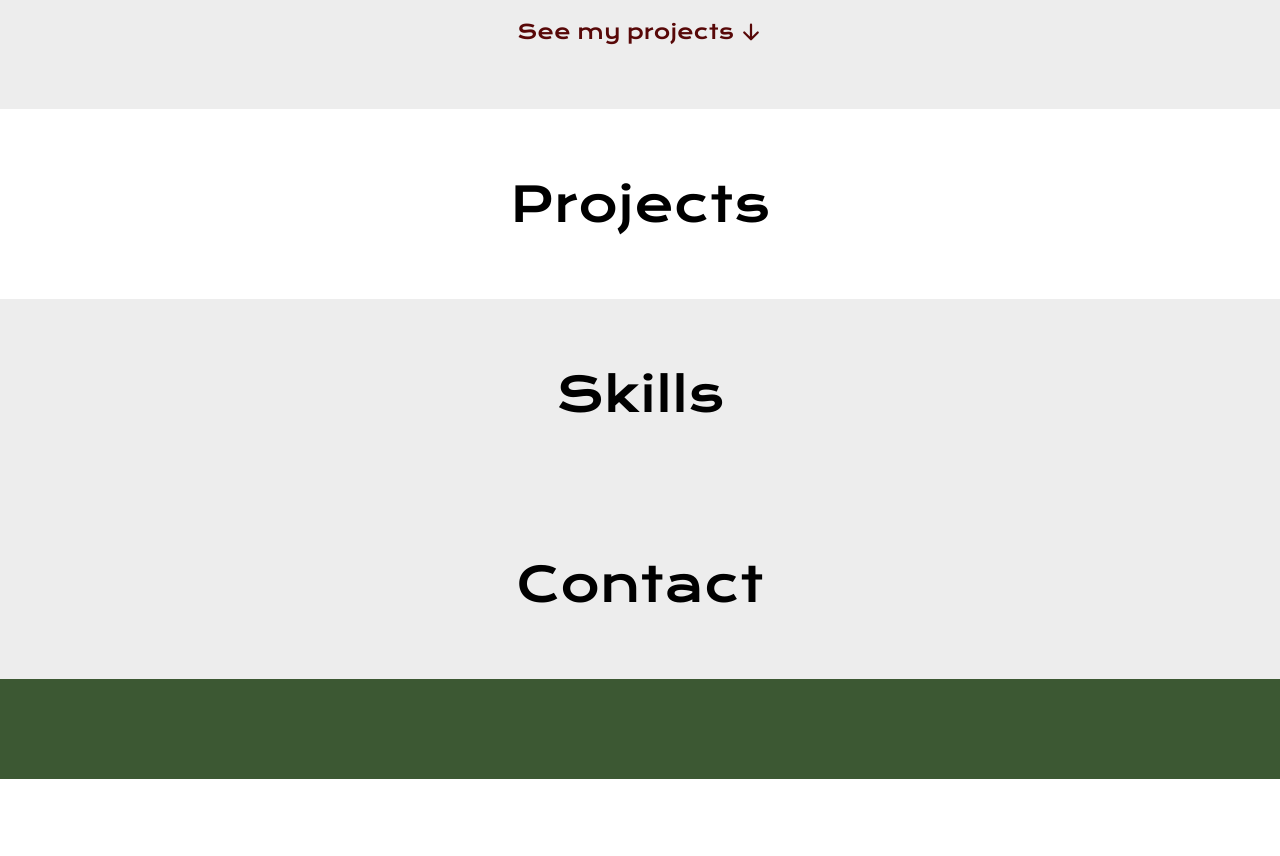
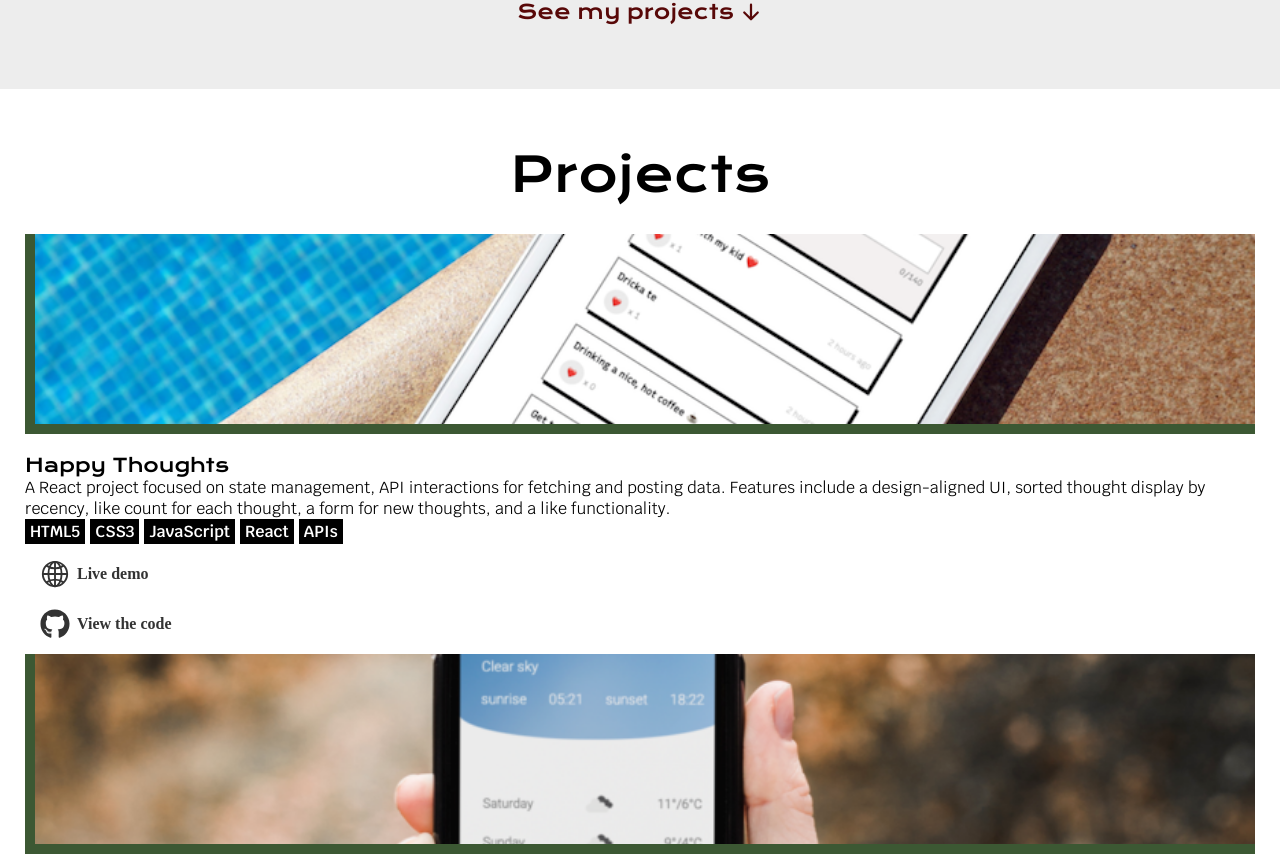
Before and after one commit to almaherris/alma-portfolio, a React (Vite) app: page / in a window 1280 px wide. Shown: the part 612-1468 px from the top of the page. Before the commit the page ends 1391 px from the top, so only its background shows below. Built offline with nearby package versions, Linux system fonts and the light colour scheme.

Commit message:
Work on Project cards

```diff
--- a/src/App.css
+++ b/src/App.css
@@ -31,7 +31,8 @@ a {
 }
 
 h1,
-h2 {
+h2,
+h3 {
   font-family: var(--title-font);
 }
 
@@ -39,12 +40,8 @@ p {
   font-family: var(--p-font);
 }
 
-.app-container {
-  max-width: 1280px;
-}
-
 .title {
   text-align: center;
   font-size: 48px;
-  margin: 40px 0;
+  margin: 30px 0;
 }
--- /dev/null
+++ b/src/components/sections/ProjectCard.jsx
@@ -0,0 +1,47 @@
+import projects from "../../json/projects.json"
+import { IoGlobeOutline } from "react-icons/io5"
+import { FaGithub } from "react-icons/fa"
+import { Tags } from "../reusable/Tags"
+import { Button } from "../reusable/Buttons"
+
+export const ProjectCard = () => {
+  return (
+    <div className="project-card">
+      {projects.projects.map(
+        ({ id, name, description, tags, image, netlify_url, github_url }) => {
+          return (
+            <div className="project-item" key={id}>
+              <div className="project-img">
+                <img
+                  src={image}
+                  alt={`image for project ${name}`}
+                  className="project-photo"
+                />
+              </div>
+              <div className="project-data">
+                <h3 className="project-name">{name}</h3>
+                <p className="project-summary">{description}</p>
+                <Tags tags={tags} />
+
+                <div className="project-buttons">
+                  <Button
+                    url={netlify_url}
+                    className="link-button-netlify"
+                    icon={<IoGlobeOutline className="button-icon-project" />}
+                    text="Live demo"
+                  />
+                  <Button
+                    url={github_url}
+                    className="link-button-github"
+                    icon={<FaGithub className="button-icon-project" />}
+                    text="View the code"
+                  />
+                </div>
+              </div>
+            </div>
+          )
+        }
+      )}
+    </div>
+  )
+}
--- a/src/components/sections/Projects.css
+++ b/src/components/sections/Projects.css
@@ -0,0 +1,59 @@
+.project-photo {
+  width: 100%;
+  height: 200px;
+  object-fit: cover;
+  border-left: 10px solid var(--color-2);
+  border-bottom: 10px solid var(--color-2);
+  margin-bottom: 15px;
+}
+
+.tags {
+  display: flex;
+  flex-wrap: wrap;
+  margin-bottom: 10px;
+}
+
+.tags p {
+  margin-right: 5px;
+  background-color: black;
+  width: fit-content;
+  padding: 2px 5px;
+  font-size: 16px;
+  font-weight: 600;
+  color: white;
+}
+
+.project-buttons {
+  display: flex;
+  flex-direction: column;
+}
+
+.link-button-netlify,
+.link-button-github {
+  display: flex;
+  align-items: center;
+  width: fit-content;
+  background-color: var(--link-btn-grey);
+  color: #333333;
+  font-weight: 600;
+  border-radius: 40px;
+  padding: 5px 15px;
+  margin-bottom: 10px;
+}
+
+.link-button-netlify:hover {
+  background-color: var(--color-3);
+  color: white;
+  transition: 0.5s;
+}
+
+.link-button-github:hover {
+  background-color: var(--color-2);
+  color: white;
+  transition: 0.5s;
+}
+
+.button-icon-project {
+  margin-right: 7px;
+  font-size: 30px;
+}
--- a/src/components/sections/Projects.jsx
+++ b/src/components/sections/Projects.jsx
@@ -1,7 +1,11 @@
+import { ProjectCard } from "./ProjectCard"
+import "./Projects.css"
+
 export const Projects = () => {
   return (
     <div className="projects" id="projects">
       <h2 className="title">Projects</h2>
+      <ProjectCard />
     </div>
   )
 }
```
Also changed, not shown: src/components/sections/ToDo.md (added, +6 -0 lines).
